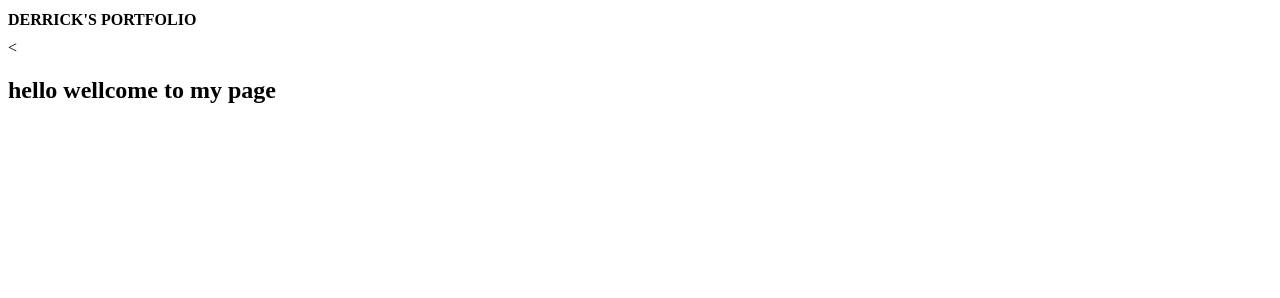
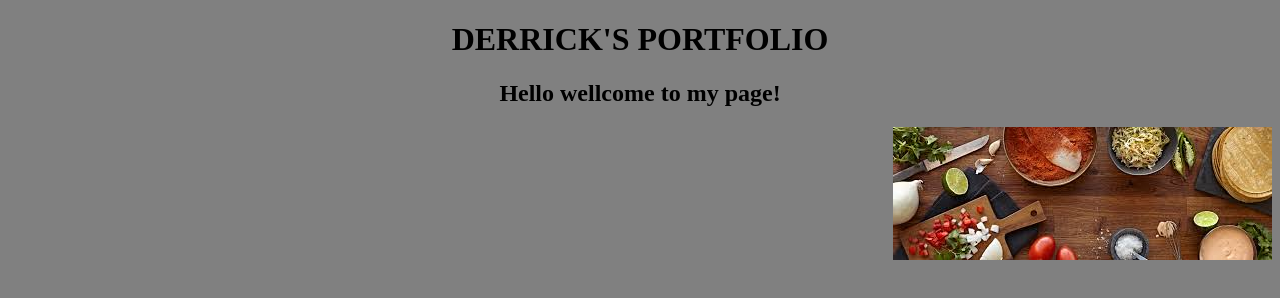
Before and after one commit to derriqo/Week-1-IP, a plain HTML site: page index.html in a window 1280 px wide. Drawn offline with Linux system fonts and the light colour scheme.

Commit message:
add a food image to the page and made some changes on style

```diff
--- a/css/styles.css
+++ b/css/styles.css
@@ -1,9 +1,17 @@
 h1 {
   color: black;
-  align-items: center;
+  text-align: center;
   font-weight: bold;
-  font-size: 16px;
 }
 h2 {
   font-style: normal;
+  text-align: center;
 }
+body {
+  background-color: grey
+}
+img {
+  float: right;
+  height: auto;
+
+}
--- a/index.html
+++ b/index.html
@@ -7,6 +7,7 @@
   </head>
   <body>
 <h1>DERRICK'S PORTFOLIO</h1>
-<<h2>hello wellcome to my page</h2>
+<h2>Hello wellcome to my page!</h2>
+<img src="images/food.jpeg" alt="food image">
   </body>
 </html>
```
Also changed, not shown: images/food.jpeg (added).
